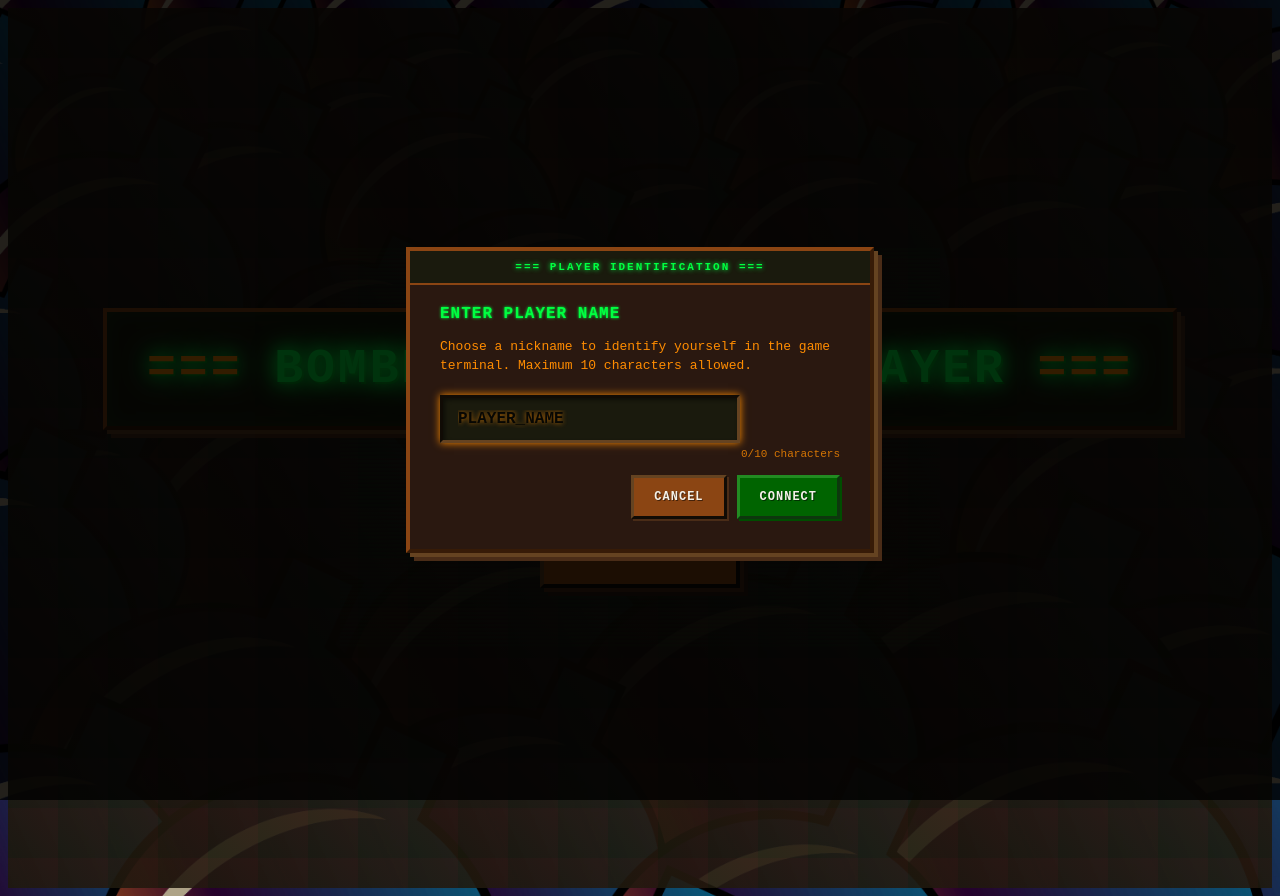
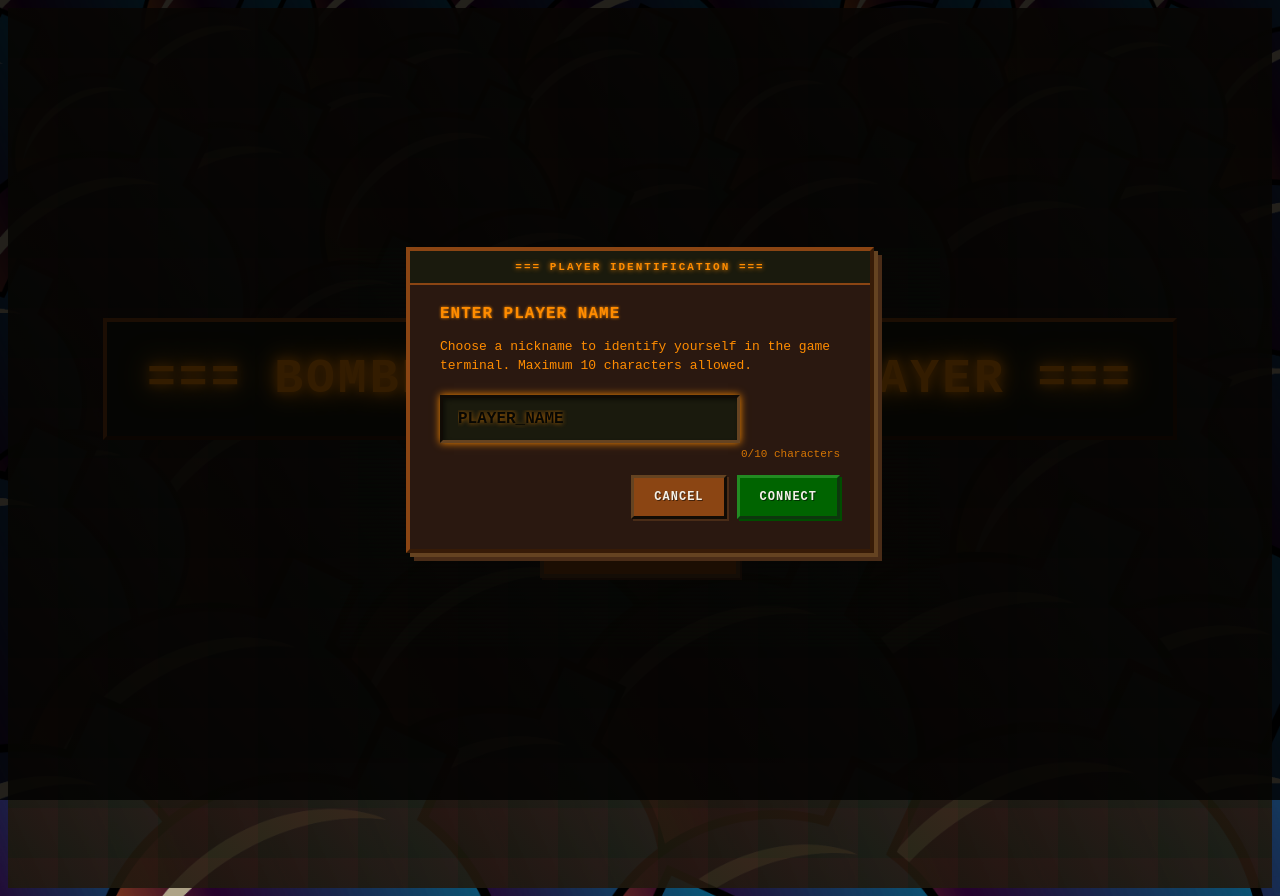
Before and after one commit to MarkusYPA/bomberman-dom, a website with bundled scripts: page public/index.html in a window 1280 px wide. Both pictures are taken after a click on the button "START GAME". Built offline with nearby package versions, Linux system fonts and the light colour scheme; files whose address does not match are found by name.

Commit message:
color change start view

```diff
--- a/public/style.css
+++ b/public/style.css
@@ -559,7 +559,8 @@ button {
   content: "=== PLAYER IDENTIFICATION ===";
   display: block;
   background: #1a1a0d;
-  color: #00ff41;
+  color: #ff8c00;
+  /* color: #00ff41; */
   text-align: center;
   margin: -30px -30px 20px -30px;
   padding: 10px;
@@ -568,15 +569,17 @@ button {
   font-weight: bold;
   letter-spacing: 2px;
   border-bottom: 2px solid #8b4513;
-  text-shadow: 0 0 5px #00ff41;
+  /* text-shadow: 0 0 5px #00ff41; */
+  text-shadow: 0 0 5px #ff8c00;
+
 }
 
 .nickname-modal h2 {
-  color: #00ff41;
+  color: #ff8c00;
   font-family: 'Courier New', monospace;
   font-size: 16px;
   margin: 0 0 15px 0;
-  text-shadow: 0 0 3px #00ff41;
+  text-shadow: 0 0 3px #ff8c00;
   text-transform: uppercase;
   letter-spacing: 1px;
 }
@@ -736,27 +739,33 @@ button {
   font-family: 'Courier New', monospace;
   font-size: 48px;
   font-weight: bold;
-  color: #00ff41;
+  color: #ff8c00;
   text-shadow:
+    0 0 10px #ff8c00,
+    0 0 20px #ff8c00,
+    0 0 30px #ff8c00;
+    /* 2px 2px 0px #004d00; */
+  /* color: #00ff41; */
+  /* text-shadow:
     0 0 10px #00ff41,
     0 0 20px #00ff41,
     0 0 30px #00ff41,
-    2px 2px 0px #004d00;
+    2px 2px 0px #004d00; */
   margin: 0 0 20px 0;
   text-align: center;
   letter-spacing: 3px;
   text-transform: uppercase;
-  animation: titleGlow 3s ease-in-out infinite alternate;
+  /* animation: titleGlow 3s ease-in-out infinite alternate; */
   position: relative;
   z-index: 2;
   background: #1a1a0d;
   padding: 30px 40px;
   border: 4px solid #8b4513;
   border-style: outset;
-  box-shadow:
+  /* box-shadow:
     4px 4px 0px #654321,
-    8px 8px 0px #4a2c17,
-    inset 0 0 20px rgba(0, 255, 65, 0.1);
+    8px 8px 0px #4a2c17, */
+    /* inset 0 0 20px rgba(0, 255, 65, 0.1); */
 }
 
 .start-menu h1::before {
@@ -775,16 +784,16 @@ button {
   font-weight: bold;
   padding: 20px 40px;
   border: 4px solid #654321;
-  border-style: outset;
+  /* border-style: outset; */
   background: #8b4513;
   color: #f4f1e8;
   cursor: pointer;
   transition: all 0.1s ease;
   text-transform: uppercase;
   letter-spacing: 2px;
-  box-shadow:
+  /* box-shadow:
     4px 4px 0px #4a2c17,
-    8px 8px 0px #2d1b0f;
+    8px 8px 0px #2d1b0f; */
   text-shadow: 2px 2px 0px rgba(0, 0, 0, 0.7);
   position: relative;
   z-index: 2;
@@ -811,19 +820,19 @@ button {
   background: #654321;
 }
 
-.start-menu button::before {
+/* .start-menu button::before {
   content: "=== ";
   color: #00ff41;
   text-shadow: 0 0 5px #00ff41;
-}
+} */
 
-.start-menu button::after {
+/* .start-menu button::after {
   content: " ===";
   color: #00ff41;
   text-shadow: 0 0 5px #00ff41;
-}
+} */
 
-@keyframes titleGlow {
+/* @keyframes titleGlow {
   0% {
     text-shadow:
       0 0 10px #00ff41,
@@ -839,7 +848,7 @@ button {
       0 0 35px #00ff41,
       2px 2px 0px #004d00;
   }
-}
+} */
 
 /* Ghost Player */
 .player.ghost {
```
